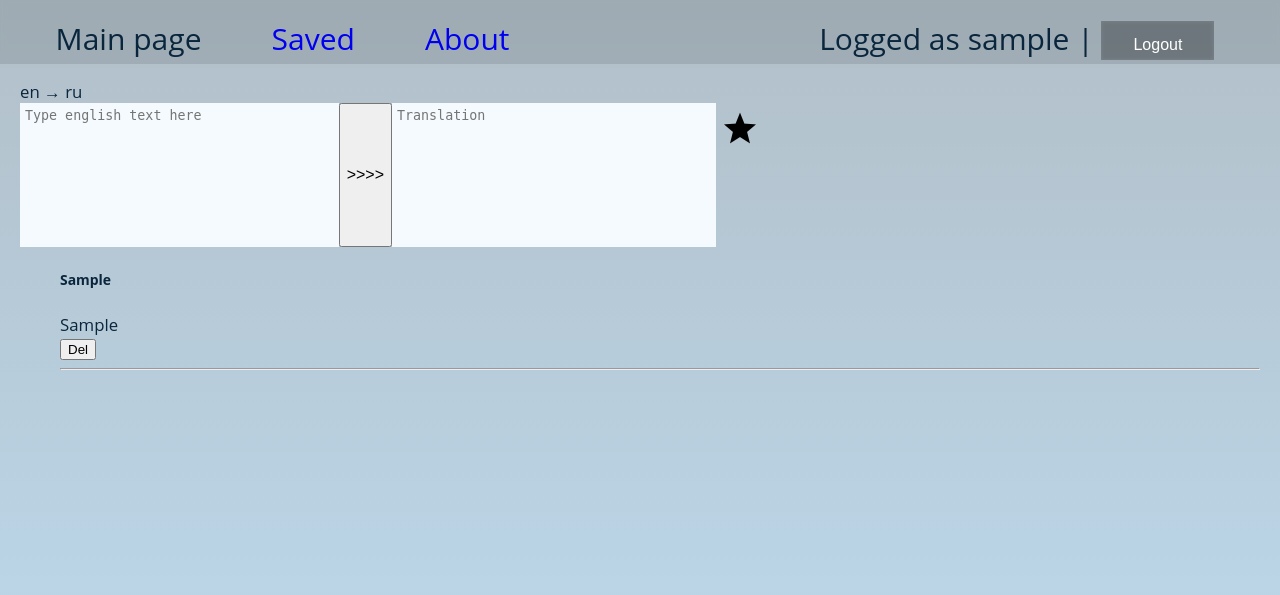
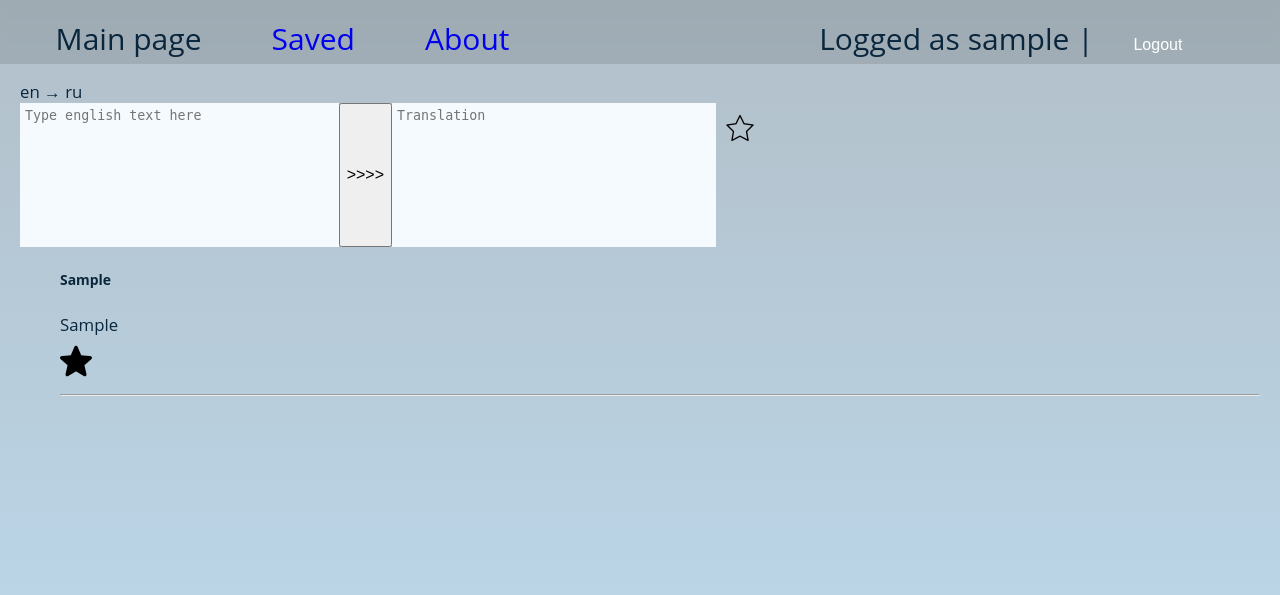
Before and after one commit to pandabyxanda/keeptranslations, a Django app: page / in a window 1280 px wide. Shown: the top 595 px of the page. Run offline with Django 4.2, Linux system fonts and the light colour scheme; a user stored in the database is signed in; tables that the repository leaves empty hold one stand-in row (values such as "Sample post").

Commit message:
minor css improvements

```diff
--- a/words/static/words/css/styles.css
+++ b/words/static/words/css/styles.css
@@ -96,12 +96,18 @@ header:hover{
 
 
 a:hover {
-    color: #da8ef8;
+    color: #1d71b6;
+    text-decoration: none;
 }
 
 /* изменение при наведении*/
 li:hover {
+    /*
     color: #1d71b6;
+    */
+
+    text-shadow: #687486 0px 0px 10px;
+
 
 
     /*
@@ -125,6 +131,18 @@ ul.mainmenu li {
 	float: left;
 	margin: 18px 40px 0 30px;
 }
+
+/*
+ul.mainmenu li:hover {
+    text-shadow: #FC0 1px 0 10px;
+    text-decoration: none;
+}
+
+*/
+
+
+
+
 ul.mainmenu li.logo {margin: 0;}
 ul.mainmenu li.last {float: right;}
 
@@ -265,7 +283,7 @@ z-index: -1;
 */
 
 .button1 {
-
+  height: 100%;
   border: none;
   color: white;
   padding: 15px 32px;
@@ -274,10 +292,15 @@ z-index: -1;
   display: inline-block;
   font-size: 16px;
   transition-duration: 0.2s;
-      background: rgba(0,0,0,0.24);
+  /*
+  background-color: transparent;
+  */
+  background: rgba(0,0,0,0.0);
+
     /* opacity: 0.5; */
-
-    backdrop-filter: blur(2px);
+/*
+  backdrop-filter: blur(2px);
+  */
 }
 
 .button1:hover {
@@ -368,8 +391,16 @@ z-index: -1;
 
 }
 
+
+.form_class_save_main{
+    align: left;
+    align-items: left;
+    height: 50px;
+}
+
+
 .button_save{
-    background-image: url("../images/star_1.png"); /* Путь к фоновому рисунку */
+    background-image: url("../images/star (3).png"); /* Путь к фоновому рисунку */
     background-position: center center; /* Положение фона */
     background-repeat: no-repeat;
 
@@ -390,15 +421,80 @@ z-index: -1;
     */
 }
 .button_save:hover{
+
+    background-image: url("../images/star (4).png");
     opacity: 0.8;
 }
 .button_save:active {
+  background-image: url("../images/star (4).png");
   transform: rotate(10deg)
 }
+
+.button_unsave{
+    background-image: url("../images/star (4).png"); /* Путь к фоновому рисунку */
+    background-position: left; center;  /* Положение фона */
+    background-repeat: no-repeat;
+    align: left;
+    align-items: left;
+    margin: 0 auto auto 0;
+    height: 50px;
+
+    width: 200px;
+    text-align: center;
+    border: 0;
+
+    background-color: inherit;
+    cursor: pointer;
+    display: inline-block;
+    /*
+    border-radius: 100%;
+    */
+}
+.button_unsave:hover{
+
+    background-image: url("../images/star (3).png");
+    opacity: 0.8;
+    height: 50px;
+}
+.button_unsave:active {
+  background-image: url("../images/star (3).png");
+  transform: rotate(10deg)
+}
+
+.button_unsave:hover::after {
+    content: "Delete";
+    width: 100px; /* Ширина подсказки */
+    float: right;
+    font-size: 1.0rem;
+
+    background: transparent; /* Синий цвет фона */
+    color: #fff; /* Цвет текста */
+
+    box-shadow: 2px 2px 2px 2px rgba(0, 0, 0, 0.3); /* Параметры тени */
+
+    pointer-events: none; /* Подсказка */
+    transition: 1s;
+
+    /*
+    content: attr(data-title);
+    */
+}
+
+
+
+
+
+
 
 .main_history{
     margin: auto;
 }
+
+
+
+
+
+
 
 .ul_main_history {
 	list-style: none;
--- a/words/templates/words/index.html
+++ b/words/templates/words/index.html
@@ -52,9 +52,9 @@
                 <li>
                     <h5>{{ w.word }}</h5>
                     {{ w.translation }}
-                    <form action="{% url 'home' %}" method="post">
+                    <form class="form_class_save_main" action="{% url 'home' %}" method="post">
                         {% csrf_token %}
-                        <button type="submit" name="word_pk" value={{w.pk}} >Del</button>
+                        <button class="button_unsave" type="submit" name="word_pk" value={{w.pk}} ></button>
 <!--                        {{button_form}}-->
                     </form>
                     <hr>
```
Also changed, not shown: words/static/words/images/star (3).png (added), words/static/words/images/star (4).png (added).
